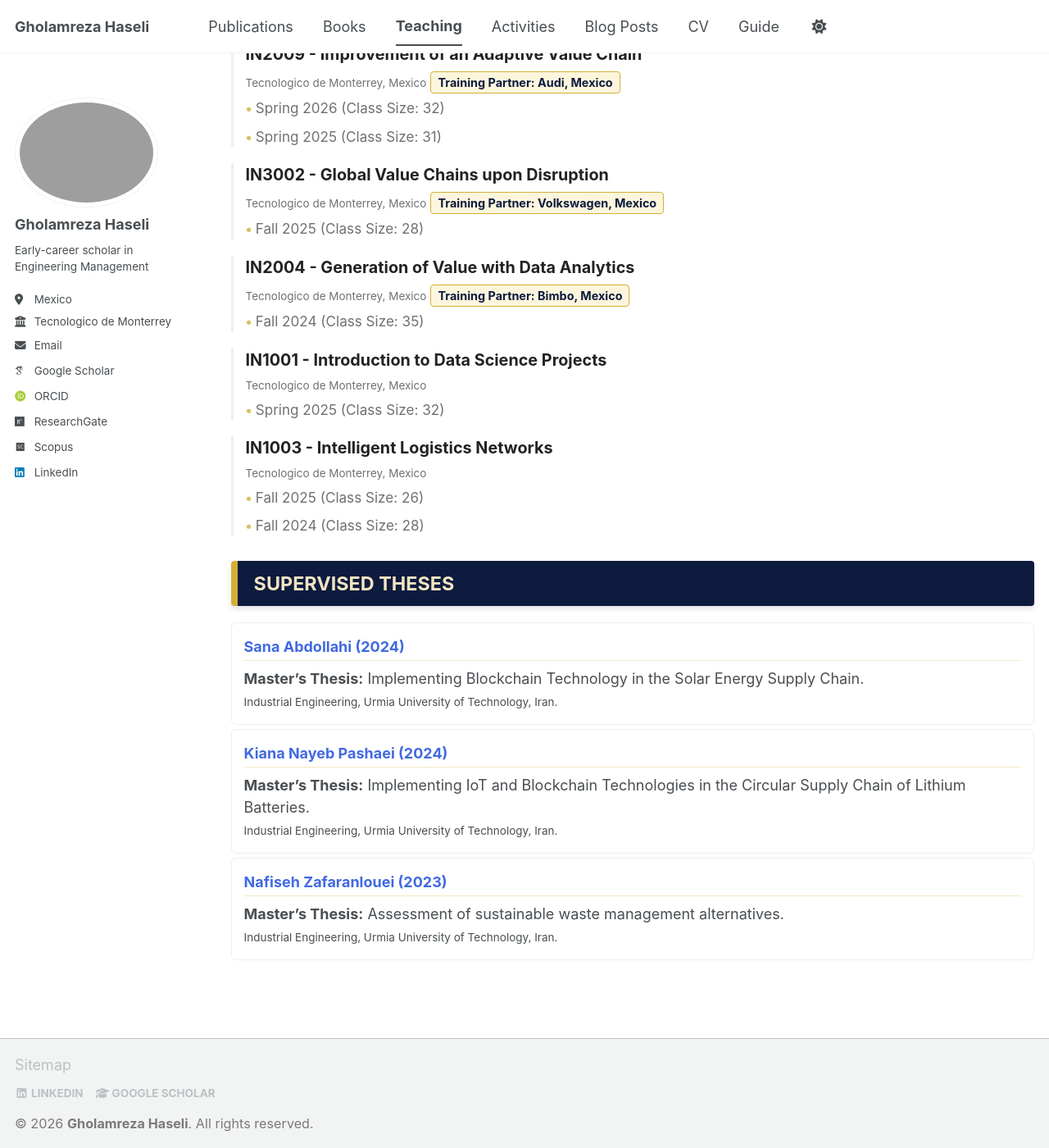
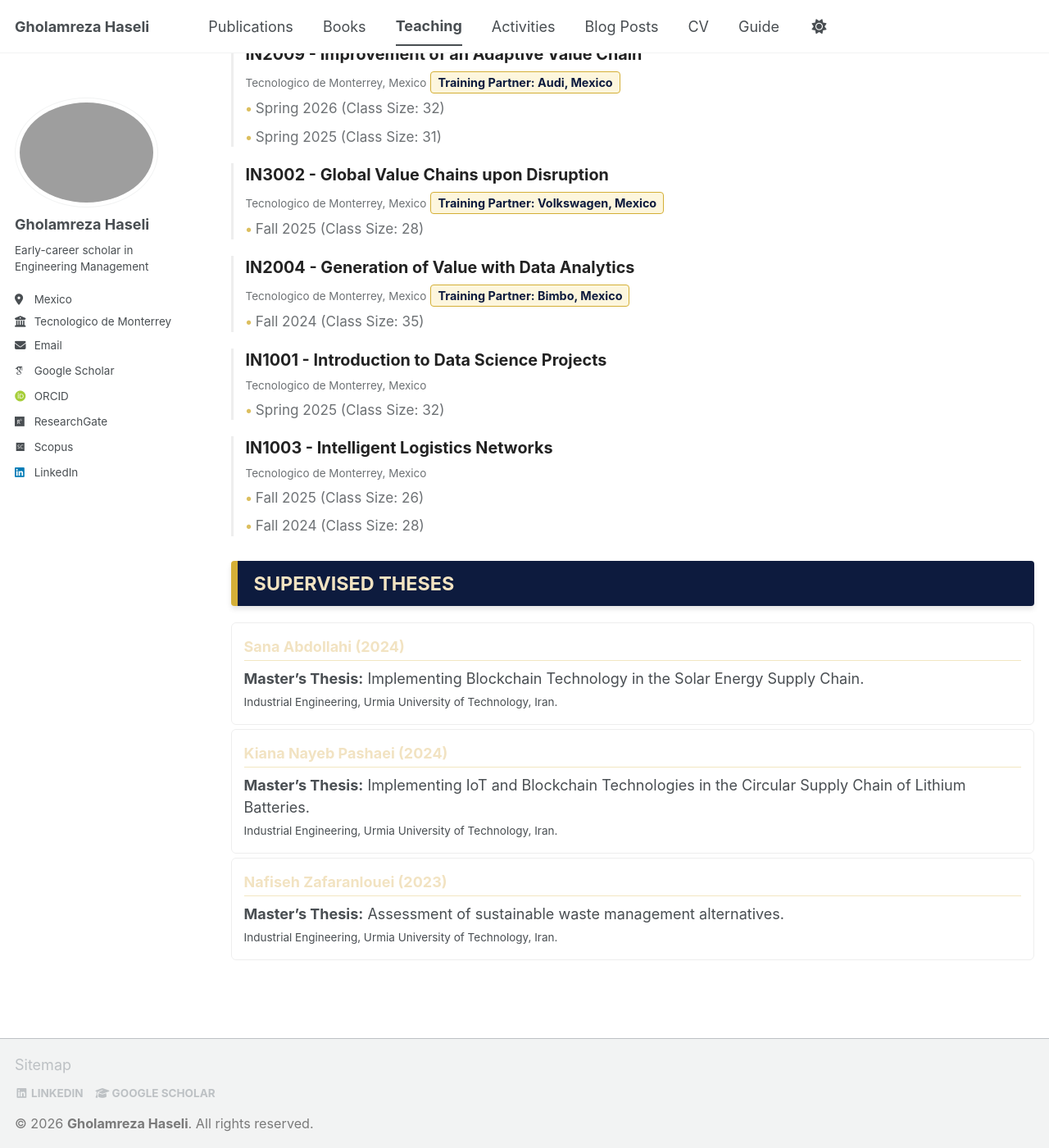
Before and after one commit to Gholamreza-Haseli/Gholamreza-Haseli.github.io, a Jekyll site: the page built from _pages/teaching.html, in a window 1280 px wide and 1400 px high, scrolled down 868 px. Shown: the whole window at 82% size. Built offline with Jekyll 4.4.1, drawn with Linux system fonts in a browser that asks for light colours; some web fonts are replaced; a script bundle is joined from its source files by our own code; library files that are not in the unit come from our copies.

Commit message:
Update teaching.html

```diff
--- a/_pages/teaching.html
+++ b/_pages/teaching.html
@@ -91,7 +91,7 @@ author_profile: true
   }
 
   .student-name {
-    color: #4169E1 !important; /* تغییر به طلایی برای درخشش در هر دو تم */
+    color: #f2e3c2 !important; /* تغییر به طلایی برای درخشش در هر دو تم */
     font-weight: bold;
     border-bottom: 1px solid rgba(212, 175, 55, 0.3);
     padding-bottom: 3px;
@@ -99,7 +99,7 @@ author_profile: true
     display: block;
   }
 
-  .thesis-card strong {
+  .thesis-card {
     color: var(--primary-color);
   }
 </style>
```
